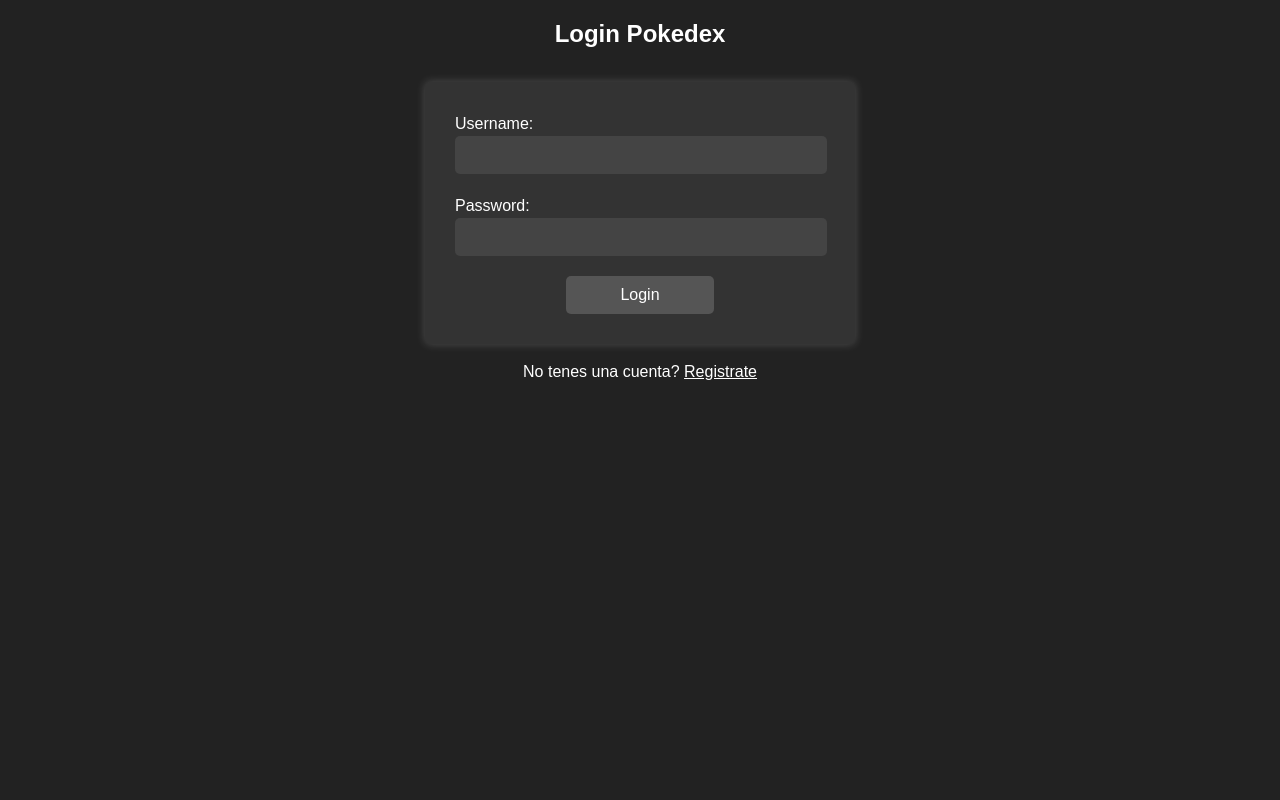
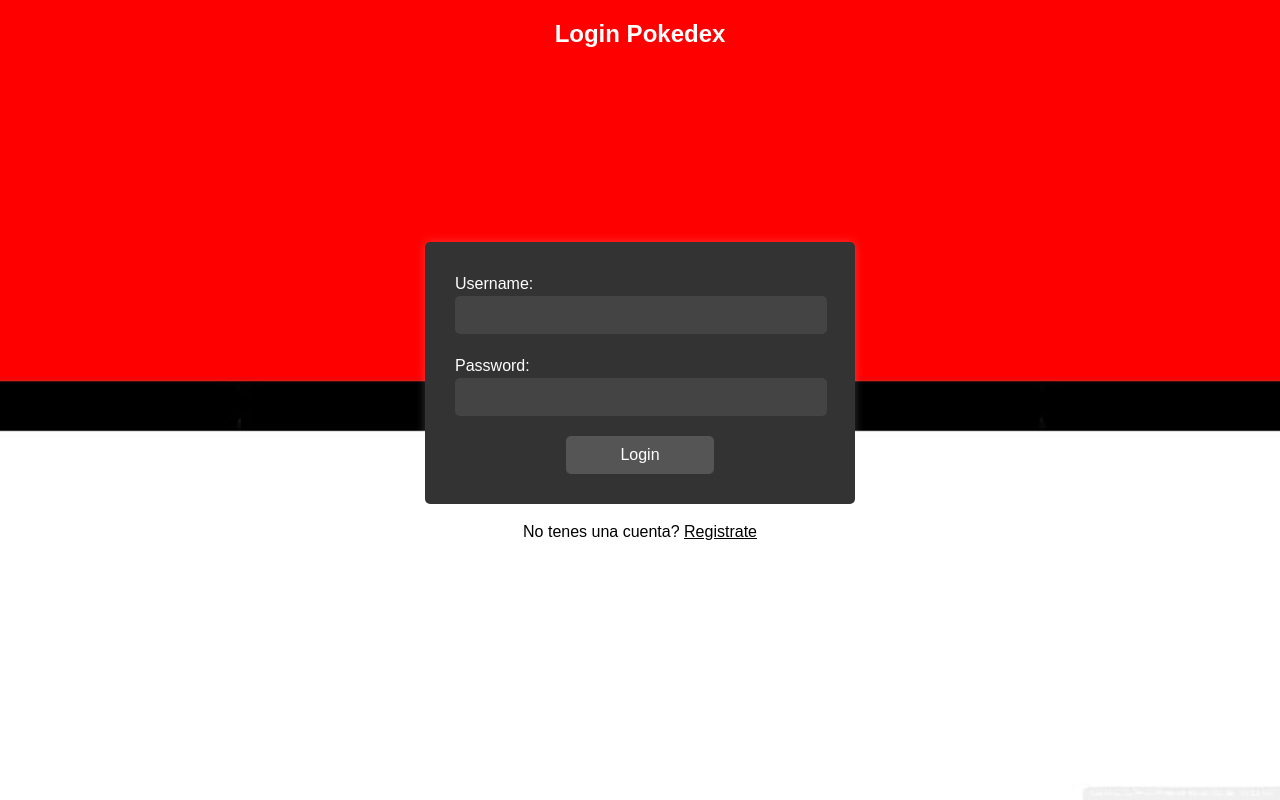
Before and after one commit to jazmindestefano/PokedexPHP, a PHP site: page / in a window 1280 px wide. Run offline with PHP 8.4, Linux system fonts and the light colour scheme.

Commit message:
cambio estilos login

```diff
--- a/index.css
+++ b/index.css
@@ -1,5 +1,9 @@
 body {
-    background-color: #222;
+    background-image: url('images/pokeball.jpg');
+    background-size: cover;
+    background-position: center;
+    background-repeat: no-repeat;
+    background-attachment: fixed;
     color: #fff;
     font-family: Arial, sans-serif;
     font-size: 16px;
@@ -27,12 +31,14 @@ main {
     justify-content: center;
     align-items: center;
     flex-direction: column;
+    margin-top: 10rem;
 }
 
 h1 {
     font-size: 24px;
     margin-bottom: 30px;
     text-align: center;
+
 }
 
 input[type="text"], input[type="password"] {
@@ -70,9 +76,10 @@ div {
     display: flex;
     justify-content: center;
     align-items: center;
+    color:black;
 }
 
 a {
-    color: white;
+    color: black;
     text-decoration: underline;
 }
```
Also changed, not shown: images/pokeball.jpg (added).
